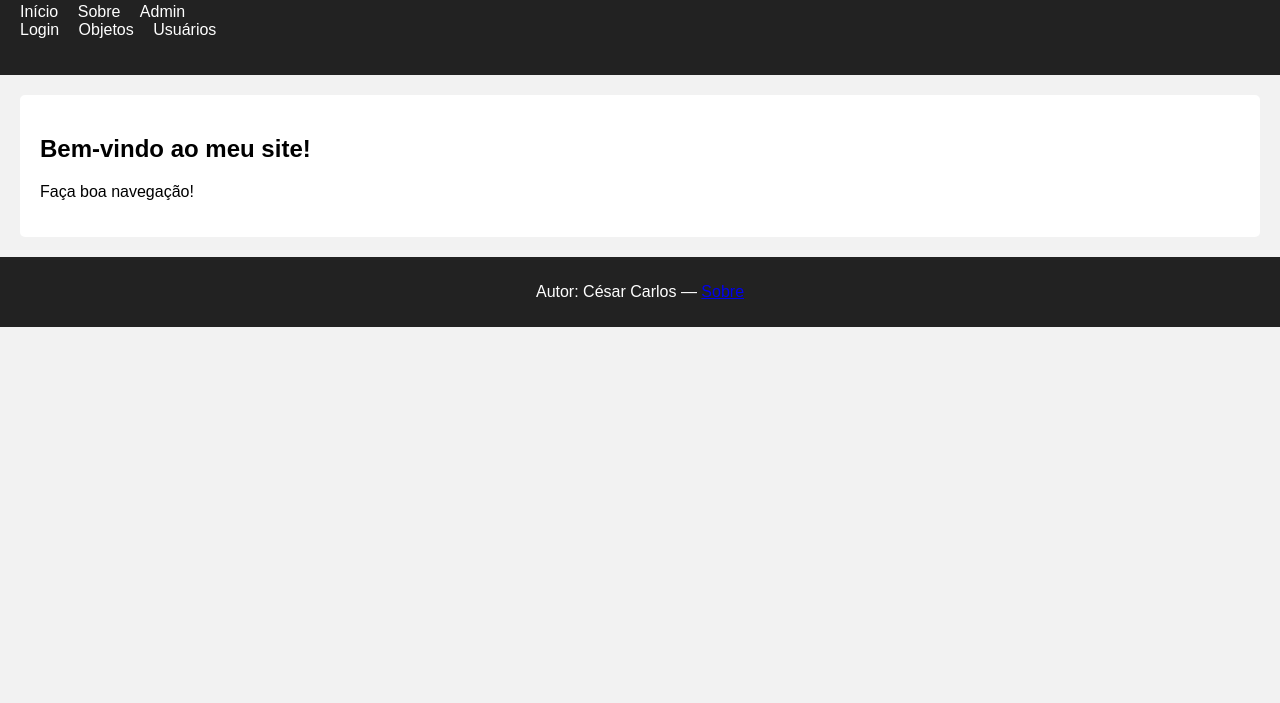
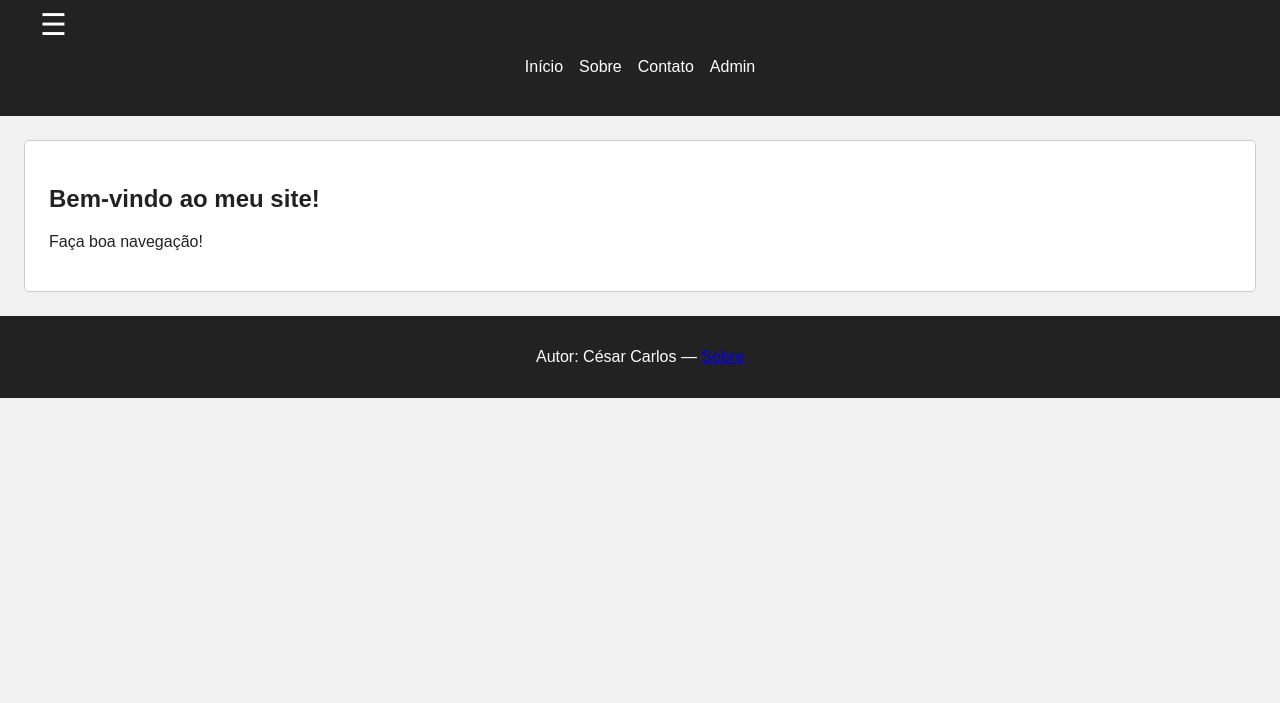
Before and after one commit to cesarfilho09-dotcom/Meu-site-html, a plain HTML site: page Meu Site/index.html in a window 1280 px wide. Shown: the part 97-800 px from the top of the page. Drawn offline with Linux system fonts and the light colour scheme.

Commit message:
Atualização do projeto HTML
Adiciona CSS, variáveis, espaçamentos, bordas e menu toggle

```diff
--- a/Meu Site/index.html
+++ b/Meu Site/index.html
@@ -10,17 +10,18 @@
 
 <header>
     <h1>Meu Site</h1>
+
+    <input type="checkbox" id="menu-toggle">
+
+    <label for="menu-toggle" class="menu-btn">☰</label>
+    <label for="menu-toggle" class="close-btn">✕</label>
+
     <nav>
         <ul>
             <li><a href="index.html">Início</a></li>
             <li><a href="sobre.html">Sobre</a></li>
-            <li>Admin</li>
-                <ul>
-                    <li><a href="admin/login.html">Login</a></li>
-                    <li><a href="admin/objetos.html">Objetos</a></li>
-                    <li><a href="admin/usuarios.html">Usuários</a></li>
-                </ul>
-            </li>
+            <li><a href="contato.html">Contato</a></li>
+            <li><a href="admin/login.html">Admin</a></li>
         </ul>
     </nav>
 </header>
--- a/Meu Site/style.css
+++ b/Meu Site/style.css
@@ -1,40 +1,120 @@
+ * {
+    box-sizing: border-box;
+}
+:root {
+    --cor-primaria: #1a73e8;
+    --cor-secundaria: #e8f0fe;
+    --cor-fundo: #f2f2f2;
+    --cor-texto: #222;
+    --cor-header: #222;
+    --cor-footer: #222;
+
+    --fonte-base: Arial, sans-serif;
+
+    --esp-p: 8px;
+    --esp-m: 16px;
+    --esp-g: 24px;
+
+    --borda: 1px solid #ccc;
+    --raio: 5px;
+}
 body {
     margin: 0;
-    font-family: Arial, sans-serif;
-    background: #f2f2f2;
+    font-family: var(--fonte-base);
+    background: var(--cor-fundo);
+    color: var(--cor-texto);
 }
-
 header {
-    background: #222;
-    color: #fff;
-    padding: 20px;
+    background: var(--cor-header);
+    color: white;
+    padding: var(--esp-g);
 }
-
 nav ul {
     list-style: none;
     padding: 0;
 }
-
 nav ul li {
     display: inline-block;
     margin-right: 15px;
 }
-
 nav ul li a {
     color: white;
     text-decoration: none;
 }
-
 main {
-    padding: 20px;
-    background: #fff;
-    margin: 20px;
-    border-radius: 5px;
+    padding: var(--esp-g);
+    background: white;
+    margin: var(--esp-g);
+    border-radius: var(--raio);
+    border: var(--borda);
 }
-
 footer {
-    background: #222;
+    background: var(--cor-footer);
     color: white;
     text-align: center;
-    padding: 10px;
+    padding: var(--esp-m);
 }
+.menu-btn,
+.close-btn {
+    font-size: 30px;
+    padding: var(--esp-m);
+    cursor: pointer;
+    background: none;
+    border: none;
+    color: white;
+}
+#menu-toggle {
+    display: none;
+}
+nav {
+    display: none;
+    background: var(--cor-header);
+    padding: var(--esp-m);
+}
+#menu-toggle:checked ~ nav {
+    display: block;
+}
+.close-btn {
+    display: none;
+}
+#menu-toggle:checked ~ .close-btn {
+    display: inline-block;
+}
+#menu-toggle:checked ~ .menu-btn {
+    display: none;
+}
+nav ul li {
+    display: block;
+    margin: 0;
+    padding: var(--esp-p) 0;
+}
+nav ul li a {
+    display: block;
+    padding: var(--esp-m);
+    border-bottom: var(--borda);
+}
+@media (min-width: 768px) {
+    nav {
+        display: flex !important;
+        justify-content: center;
+        gap: var(--esp-m);
+        padding: 0;
+    }
+
+    nav ul {
+        display: flex;
+        padding: 0;
+        margin: 0;
+        list-style: none;
+    }
+
+    nav ul li {
+        display: inline-block;
+        margin: 0;
+    }
+
+    nav ul li a {
+        border: none;
+        padding: var(--esp-p);
+    }
+}
```
